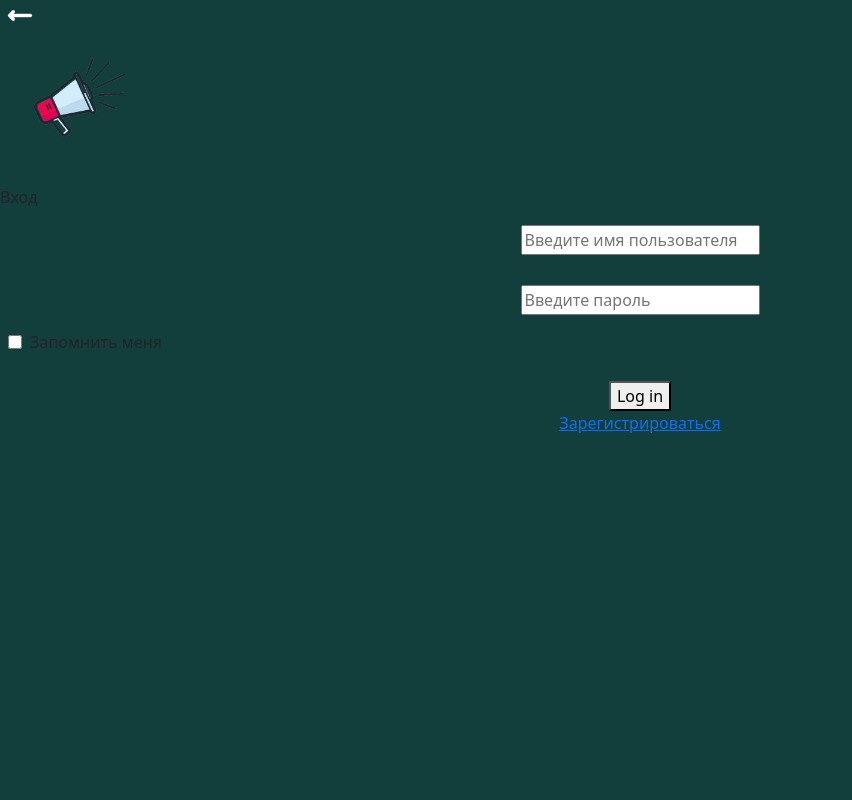
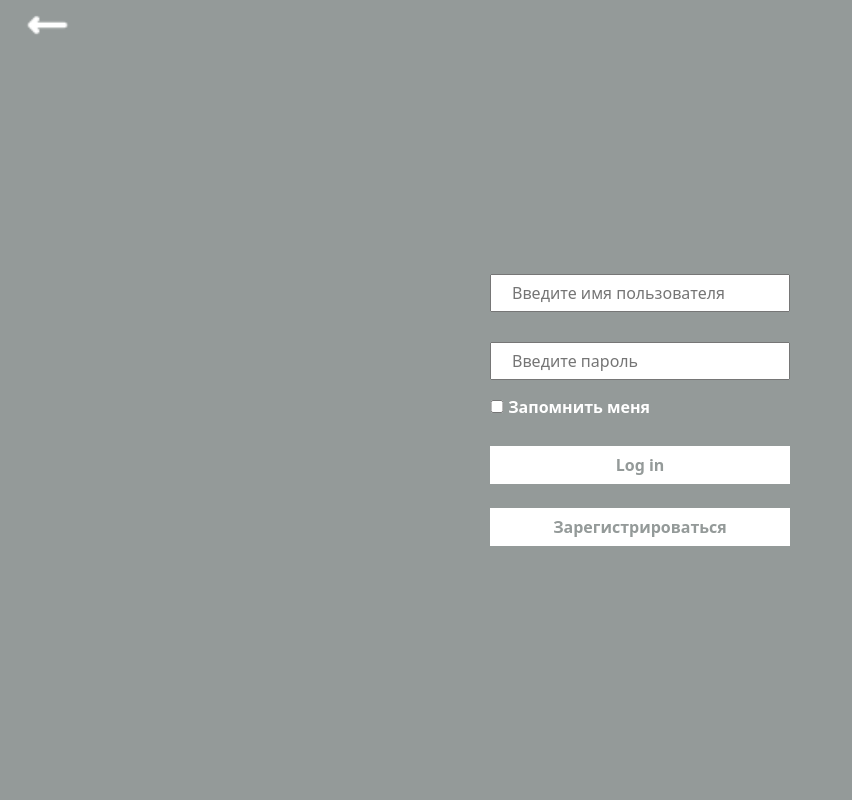
Before and after one commit to RerrorHandler/surefokdjango, a Django app: page /users/login/ in a window 1280 px wide. Shown: the whole page, without its empty margins (0-852 px from the left). Run offline with Django 3.2, Linux system fonts and the light colour scheme.

Commit message:
Супер мега финал

```diff
--- /dev/null
+++ b/static/css/users/auth.css
@@ -0,0 +1,71 @@
+body {
+    background-color: red;
+}
+.login_wrapper {
+    height: 100vh;
+}
+
+.container_login {
+    height: 100%;
+}
+.login_main-form {
+    height: 90%;
+}
+.login_arrow-back {
+    margin-top: 30px;
+    margin-left: 15px;
+}
+.login_arrow-back img {
+    height: 50px;
+}
+.text-center {
+    width: 100%;
+    height: 100%;
+    display: flex;
+    justify-content: center;
+    align-items: center;
+}
+.text-center form {
+    display: flex;
+    flex-direction: column;
+    align-items: flex-start;
+    font-weight: bold;
+}
+.text-center form input {
+    padding: 5px 20px;
+    width: 300px;
+
+}
+.login_remember_text {
+    color: white;
+    font-weight: bold;
+}
+.text-center form button {
+    width: 100%;
+    border: 2px solid white;
+    background-color: white;
+    padding: 5px 10px;
+    color: #949a99;
+    font-weight: bold;
+}
+.text-center form a {
+    display: flex;
+    border: 2px solid white;
+    justify-content: center;
+    align-items: center;
+    height: 38px;
+    width: 100%;
+    background-color: white;
+    color: #949a99;
+    text-decoration: none;
+}
+.text-center form button:hover {
+    background-color: #949a99;
+    color: white;
+    transition: 0.3s ease-in-out;
+}
+.text-center form a:hover {
+    background-color: #949a99;
+    color: white;
+    transition: 0.3s ease-in-out;
+}
--- a/users/templates/users/base.html
+++ b/users/templates/users/base.html
@@ -15,7 +15,7 @@
     <link href="{% static 'css/posts/main.css' %}" rel="stylesheet"/>
     {% block css %}{% endblock %}
   </head>
-  <body style="background-color: #123e3b;">
+  <body style="background-color: #949a99;">
     {% block content %}
     {% endblock %}
     <script
--- a/users/templates/users/login.html
+++ b/users/templates/users/login.html
@@ -9,8 +9,6 @@
             <img src="{% static 'img/users/arrow-back.png' %}" alt="">
         </a>
         <div class="login_main-form">
-            <img src="{% static 'img/users/logo.png' %}" alt="logo" style="width: 150px;" class="mb-1" />
-            <div class="login_title mb-3">Вход</div>
             <div class="">
                 {% if messages or form.non_field_errors %}
                 <div class="alert
@@ -38,7 +36,7 @@
                     <div class="">
                         {{ form.password }}
                     </div>
-                    <div class="text-start mx-2 d-flex gap-2" style="margin-bottom: 27px;">
+                    <div class="text-start " style="margin-bottom: 27px;">
                         <input style="width: 14px; cursor: pointer;" type="checkbox" name="remember_me" id="remember_me">
                         <label class="login_remember_text" for="remember_me">
                             Запомнить меня
--- a/users/templates/users/registration.html
+++ b/users/templates/users/registration.html
@@ -10,8 +10,6 @@
             <img src="{% static 'img/users/arrow-back.png' %}" alt="">
         </a>
         <div class="login_main-form">
-            <img src="{% static 'img/users/logo.png' %}" alt="logo" style="width: 150px;" class="mb-1" />
-            <div class="login_title mb-3">Регистрация</div>
             <div>
                 {% if form.errors %}
                 <div class="alert alert-warning alert-dismissible fade show" role="alert" style="margin-top: 50px;">
```
Also changed, not shown: posts/templates/posts/post_delete.html (+0 -8 lines), db.sqlite3, media/post_images/b12a980eb47a48f9f79472c2b6e8b.jpeg (added), media/post_images/cert.png (added), media/post_images/Без_названия.jpeg (added), media/post_images/Снимок_экрана_2024-04-19_151211.png (added), media/post_images/Снимок_экрана_2024-05-10_105448.png (added), media/post_images/Снимок_экрана_2024-05-10_105614.png (added), media/post_images/Снимок_экрана_2024-05-10_110023.png (added), media/post_images/Снимок_экрана_2024-05-10_110043.png (added), Снимок экрана 2024-05-10 110908.png (added), 2 other files.
